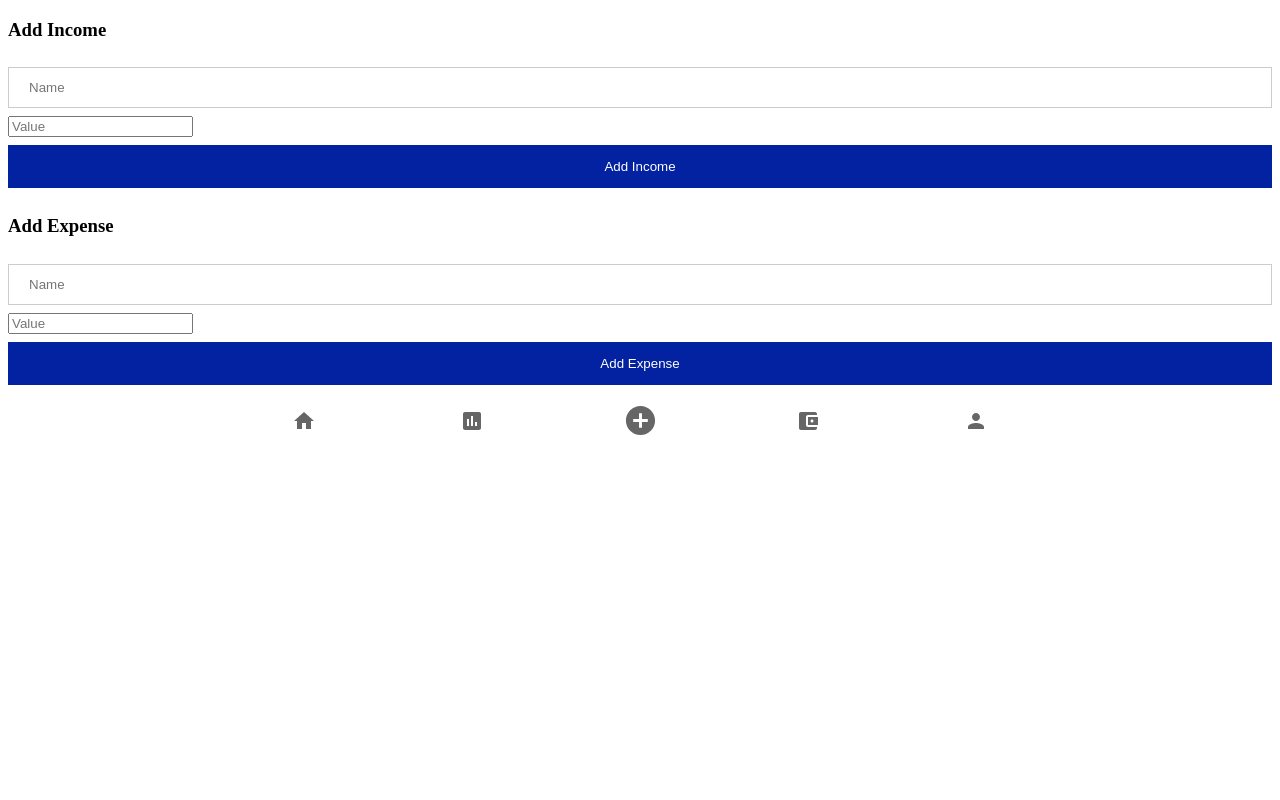
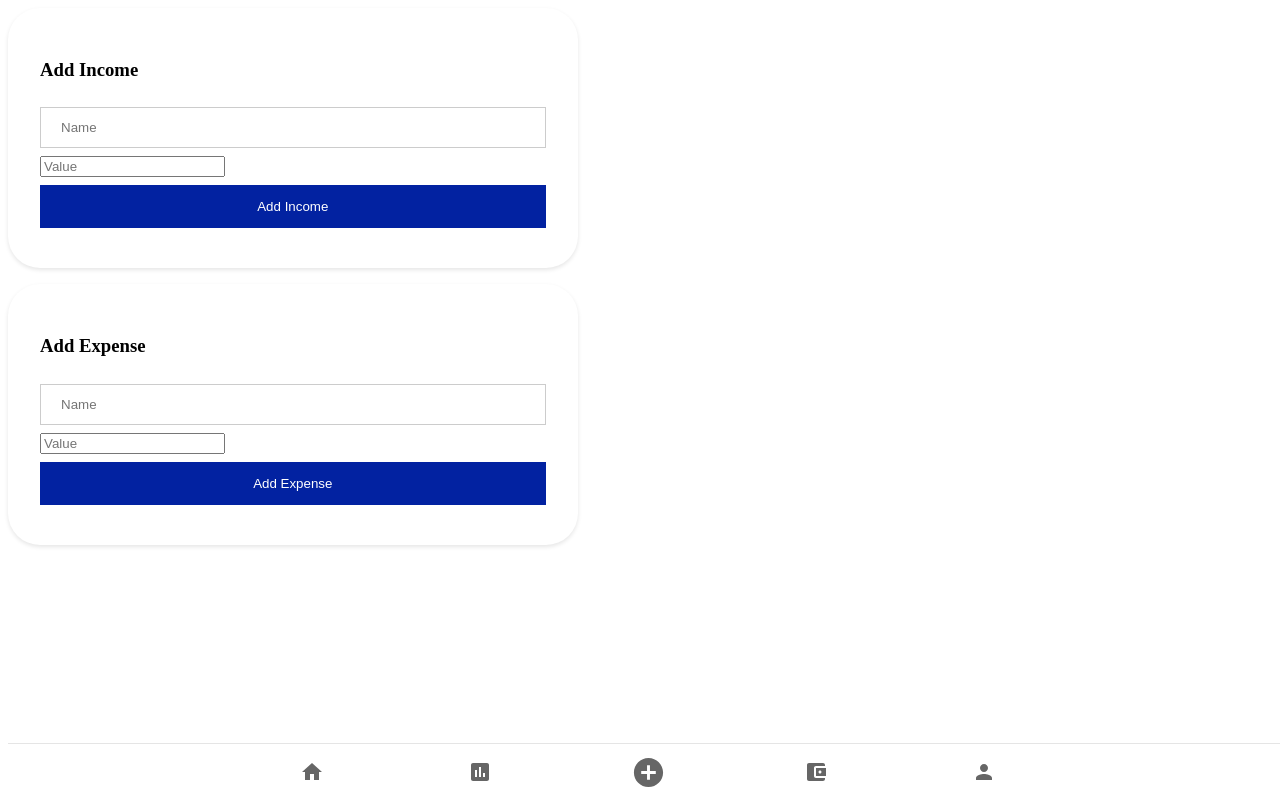
Before and after one commit to KamalShamsi/Smart-Budget, a React (Create React App) app in the folder Frontend/: page /dashboard in a window 1280 px wide. Both pictures are taken after a click on the button "Add". Built offline with nearby package versions, Linux system fonts and the light colour scheme.

Commit message:
added cards and fixed bottom bar

```diff
--- a/Frontend/src/pages/Add/index.js
+++ b/Frontend/src/pages/Add/index.js
@@ -2,6 +2,8 @@ import React from 'react';
 import AddIncomeForm from '../../components/AddIncomeForm';
 import AddExpenseForm from '../../components/AddExpenseForm';
 import BottomBar from '../../components/BottomBar';
+import Card from '../../components/Card';
+
 
 export default function Add() {
   const handleAddIncome = (incomeData) => {
@@ -16,11 +18,17 @@ export default function Add() {
 
   return (
     <div>
-      <h3>Add Income</h3>
-      <AddIncomeForm onAddIncome={handleAddIncome} />
-      <h3>Add Expense</h3>
-      <AddExpenseForm onAddExpense={handleAddExpense} />
-      <BottomBar />
+      <Card color='white' width='40%'>
+        <h3>Add Income</h3>
+        <AddIncomeForm onAddIncome={handleAddIncome} />
+      </Card>
+      <Card color='white' width='40%'>
+        <h3>Add Expense</h3>
+        <AddExpenseForm onAddExpense={handleAddExpense} />
+      </Card>
+      <div className="bottomBar">
+        <BottomBar />
+      </div>
     </div>
   );
 }
--- a/Frontend/src/pages/Add/styles.css
+++ b/Frontend/src/pages/Add/styles.css
@@ -0,0 +1,10 @@
+.bottomBar {
+    position: fixed;
+    bottom: 0;
+    width: 100%;
+    background-color: #f2f2f2;
+    border-top: 1px solid #e5e5e5;
+    display: flex;
+    justify-content: center;
+    align-items: center;
+  }
```
